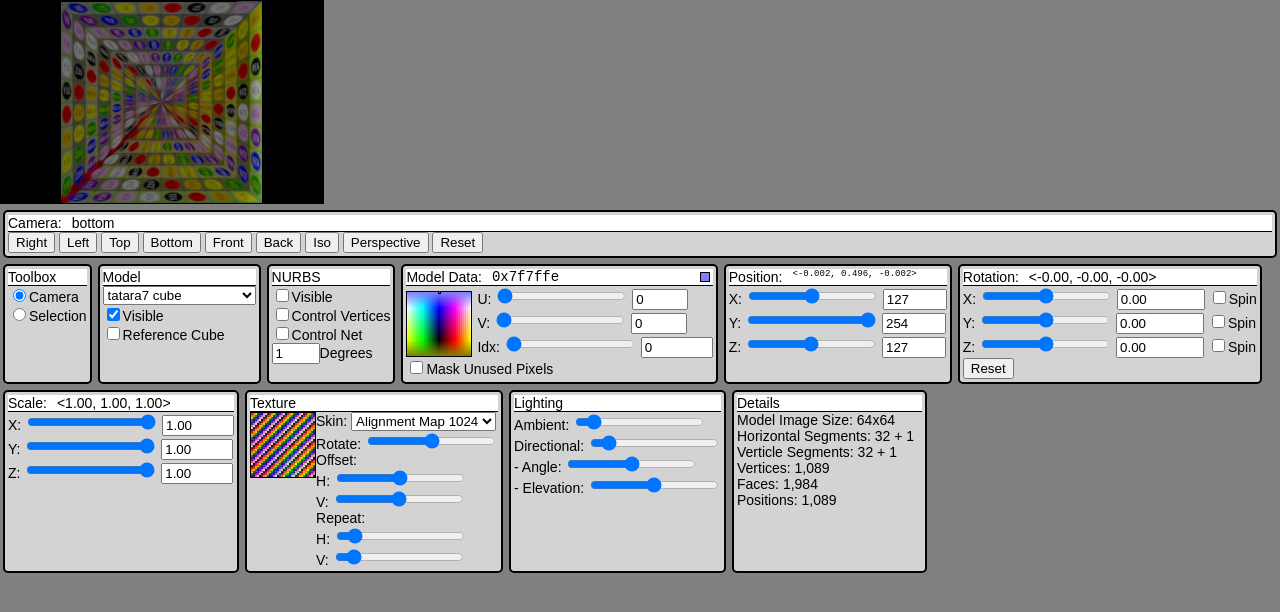
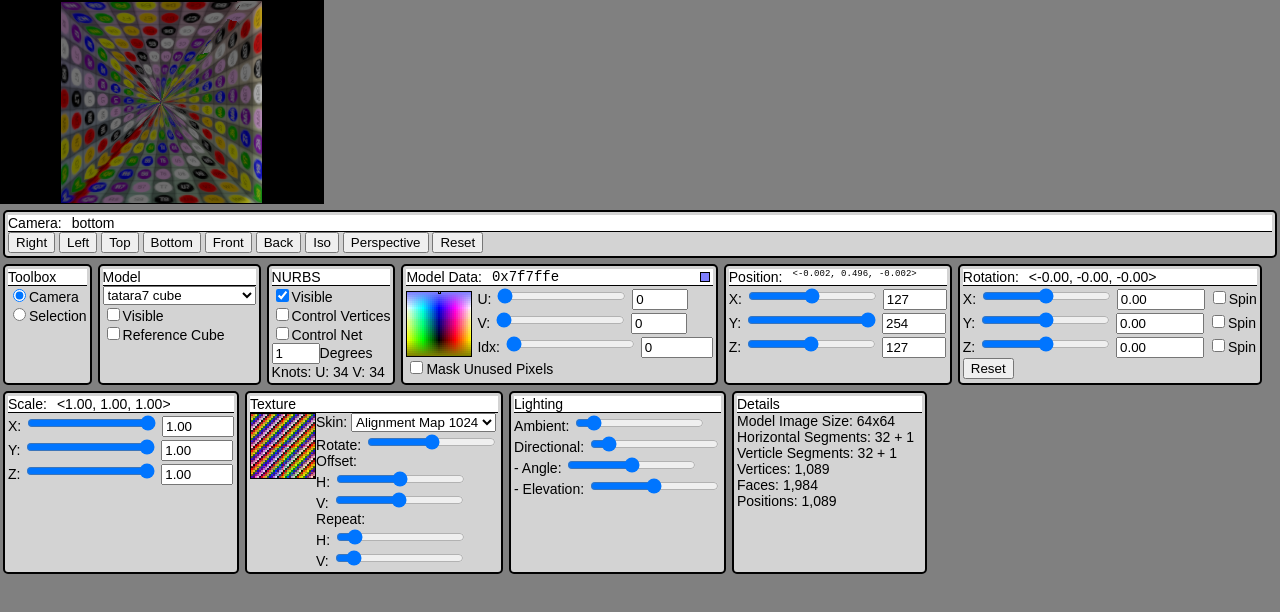
Before and after one commit to lewismoten/sculpted-prim-toolkit, a website built with Vite: page src/index.html in a window 1280 px wide. Built offline with nearby package versions, Linux system fonts and the light colour scheme; animation ran at ten frames a second.

Commit message:
improve NURBS models

```diff
--- a/src/index.html
+++ b/src/index.html
@@ -30,16 +30,18 @@
       <div class="group">
       <div class="group-title">Model</div>
       <select id="image-selector"></select><br />
-      <label><input type="checkbox" id="show-model-mesh" checked>Visible</label><br />
+      <label><input type="checkbox" id="show-model-mesh">Visible</label><br />
       <label><input type="checkbox" id="show-cube">Reference Cube</label>
     </div>
     <div class="group" id="nurbs-container">
       <div>
       <div class="group-title">NURBS</div>
-      <label id="show-nurbs-mesh-label"><input type="checkbox" id="show-nurbs-mesh">Visible</label><br />
+      <label id="show-nurbs-mesh-label"><input type="checkbox" id="show-nurbs-mesh" checked>Visible</label><br />
       <label><input type="checkbox" id="show-control-vertices">Control Vertices</label><br />
       <label><input type="checkbox" id="show-control-mesh">Control Net</label><br />
       <label id="nurbs-degrees-label"><input type="number" id="nurbs-degrees" min="1" max="5" value="1">Degrees</label><br />
+      Knots: U: <span id="nurbs-knots-u"></span>
+      V: <span id="nurbs-knots-v"></span><br />
       </div>
     </div>
   <div class="group">
--- a/src/index.js
+++ b/src/index.js
@@ -1057,42 +1057,43 @@ function drawNurbsSurfaceMesh(controlVertices) {
     scene.remove(nurbsMeshObject);
   }
   // Buggy - Can only create a square mesh
-  if(horizontalSegments !== verticalSegments) return;
+  // if(horizontalSegments !== verticalSegments) return;
 
   let degrees = parseInt(document.getElementById('nurbs-degrees').value);
-  if(degrees < 2) degrees = 2; // first/last knots need to repeat
 
   const degreeU = degrees;
   const degreeV = degrees;
 
-  const knotsU = makeClosedUniformKnots(horizontalSegments + 1, degreeU);
-  const knotsV = makeClosedUniformKnots(verticalSegments + 1, degreeV);
+  const knotsU = makeClosedUniformKnots(horizontalSegments, degreeU);
+  const knotsV = makeClosedUniformKnots(verticalSegments, degreeV);
 
-  let nsControlPoints = [];
+  document.getElementById('nurbs-knots-u').innerText = knotsU.length.toLocaleString();
+  document.getElementById('nurbs-knots-u').title = knotsU.map(v => v.toLocaleString()).join(", ");
+  document.getElementById('nurbs-knots-v').innerText = knotsV.length.toLocaleString();
+  document.getElementById('nurbs-knots-v').title = knotsV.map(v => v.toLocaleString()).join(", ");
+
+  const net = [];
   // with nurbs surfaces, we need to duplicate the first and last row and column
   // to keep the surface closed
-  for(let v = 0; v < knotsV.length; v++) {
+  for(let row = 0; row < verticalSegments+1; row++) {
     const vPoints = [];
-    for(let u = 0; u < knotsU.length; u++) {
-      const row = knotsV[v];
-      const column = knotsU[u];
+    for(let column = 0; column < horizontalSegments+1; column++) {
       const index = sphericalIndex(column, row, horizontalSegments, verticalSegments);
       const { x, y, z } = controlVertices[index];
-      vPoints.push(new THREE.Vector4(x, y, z, 1))
+      vPoints.push(new THREE.Vector4(x, y, z, 1));
     }
-    nsControlPoints.push(vPoints);
+    net.push(vPoints);
   }
 
-  // This causes errors with nets that are not square
   const nurbsSurface = new NURBSSurface(
     degreeU, degreeV,
     knotsU, knotsV,
-    nsControlPoints,
+    net,
   );
   const geometry = new ParametricGeometry(
     nurbsSurface.getPoint.bind(nurbsSurface),
-    horizontalSegments,
-    verticalSegments
+    (horizontalSegments + 1) * degreeU,
+    (verticalSegments + 1) * degreeV
   );
 
   const material = new THREE.MeshStandardMaterial( { color: 'white' } );
@@ -1107,22 +1108,12 @@ function drawNurbsSurfaceMesh(controlVertices) {
 
 }
 function makeClosedUniformKnots(spans, degreeOfRepeat) {
-  // make uniform list of knot integers with smooth transitions
-
-  // knots are repeated at the start and end
-  if(degreeOfRepeat < 2) degreeOfRepeat = 2;
-  const knots = new Array(spans + degreeOfRepeat + 1);
-  for(let i = 0; i < knots.length; i++) {
-    if(i === 0) {
-      // first knot is zero
-      knots[i] = 0;
-    } else if(i === knots.length - 1) {
-      // last knot is repeated
-      knots[i] = knots[i - 1];
-    } else {
-      // smooth transition repeating the first knot
-      knots[i] = i - 1;
-    }
+  const count = spans + degreeOfRepeat + 1;
+  const knots = new Array(count);
+  for(let i = 0; i < count; i++) {
+    if(i < degreeOfRepeat) knots[i] = 0;
+    else if(i > count - degreeOfRepeat - 1) knots[i] = count - (degreeOfRepeat * 2) + 1;
+    else knots[i] = i - degreeOfRepeat + 1;
   }
   return knots;
 }
```
